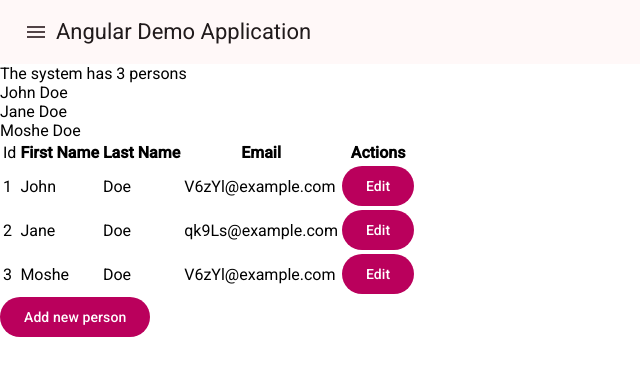
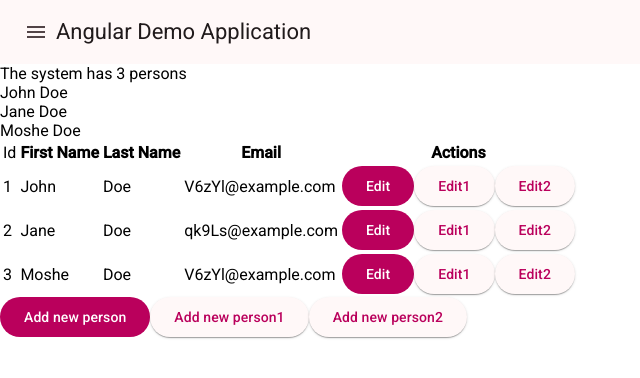
Before and after one commit to havababay/FrontendCourseExercises-2024-Semester1, an Angular app in the folder angular-demo/: page /persons-list in a window 1280 px wide. Shown: the top 378 px of the page, without its empty margins (0-640 px from the left). Built offline with nearby package versions, Linux system fonts and the light colour scheme.

Commit message:
Create links to multiple example forms

```diff
--- a/angular-demo/src/app/app.routes.ts
+++ b/angular-demo/src/app/app.routes.ts
@@ -18,6 +18,7 @@ export const routes: Routes = [
   { path: 'new-person', component: PersonFormComponent },
   { path: 'person/:id', component: PersonFormComponent },
   { path: 'new-person1', component: PersonForm1Component },
+  { path: 'person1/:id', component: PersonForm1Component },
   { path: 'new-person2', component: CreatePersonComponent },
   { path: 'person2/:id', component: EditPersonComponent },
 ];
--- a/angular-demo/src/app/forms-code-review/example1/person-form1/person-form1.component.ts
+++ b/angular-demo/src/app/forms-code-review/example1/person-form1/person-form1.component.ts
@@ -1,20 +1,38 @@
-import { Component, Input } from '@angular/core';
+import { Component, Input, OnInit } from '@angular/core';
 import { FormsModule } from '@angular/forms';
 import { MatButtonModule } from '@angular/material/button';
 import { MatFormFieldModule } from '@angular/material/form-field';
 import { MatInputModule } from '@angular/material/input';
 import { Person } from '../../../person-manage/model/person';
+import { CommonModule } from '@angular/common';
+import { PersonsService } from '../../../person-manage/persons.service';
 
 @Component({
   selector: 'app-person-form1',
-  imports: [FormsModule, MatButtonModule, MatFormFieldModule, MatInputModule],
+  imports: [FormsModule, MatButtonModule, MatFormFieldModule, MatInputModule, CommonModule],
   templateUrl: './person-form1.component.html',
   styleUrl: './person-form1.component.css',
 })
-export class PersonForm1Component {
+export class PersonForm1Component implements OnInit {
   newPerson: Person = new Person(0, '', '', '');
 
-  @Input() id = 0;
+  @Input() id = "0";
+
+  constructor(private personService : PersonsService){}
+
+  ngOnInit(): void {
+    console.log('Provided ID:', this.id);
+
+    if (this.id) {
+      let personFromService = this.personService.get(parseInt(this.id));
+      console.log('Person loaded:', this.newPerson);
+
+      if (personFromService) {
+        this.newPerson = personFromService;
+        console.log('Person loaded:', this.newPerson);
+      }
+    }
+  }
 
   onSubmitRegistration() {}
 }
--- a/angular-demo/src/app/forms-code-review/example2/create-person/create-person.component.html
+++ b/angular-demo/src/app/forms-code-review/example2/create-person/create-person.component.html
@@ -24,6 +24,7 @@
     @if (displayValidateEmail) {
       <mat-error>Email is required</mat-error>
     }
+    <br />
     <button mat-raised-button color="primary" (click)="createPerson(firstName.value, lastName.value, email.value)">Create</button>
   </form>
 </div>
--- a/angular-demo/src/app/forms-code-review/example2/create-person/create-person.component.ts
+++ b/angular-demo/src/app/forms-code-review/example2/create-person/create-person.component.ts
@@ -5,10 +5,11 @@ import { MatFormFieldModule } from '@angular/material/form-field';
 import { MatInputModule } from '@angular/material/input';
 import { PersonsService } from '../../../person-manage/persons.service';
 import { Router } from '@angular/router';
+import { CommonModule } from '@angular/common';
 
 @Component({
   selector: 'app-create-person',
-  imports: [MatFormFieldModule, MatInputModule, FormsModule, MatButtonModule],
+  imports: [MatFormFieldModule, MatInputModule, FormsModule, MatButtonModule, CommonModule],
   templateUrl: './create-person.component.html',
   styleUrl: './create-person.component.css',
 })
--- a/angular-demo/src/app/forms-code-review/example2/edit-person/edit-person.component.ts
+++ b/angular-demo/src/app/forms-code-review/example2/edit-person/edit-person.component.ts
@@ -3,10 +3,13 @@ import { PersonsService } from '../../../person-manage/persons.service';
 import { MatFormFieldModule } from '@angular/material/form-field';
 import { FormsModule } from '@angular/forms';
 import { Router } from '@angular/router';
+import { CommonModule } from '@angular/common';
+import { MatInputModule } from '@angular/material/input';
+import { MatButtonModule } from '@angular/material/button';
 
 @Component({
   selector: 'app-edit-person',
-  imports: [MatFormFieldModule, FormsModule],
+  imports: [MatFormFieldModule, MatInputModule,FormsModule, CommonModule, MatButtonModule],
   templateUrl: './edit-person.component.html',
   styleUrl: './edit-person.component.css'
 })
--- a/angular-demo/src/app/header/header.component.html
+++ b/angular-demo/src/app/header/header.component.html
@@ -3,6 +3,7 @@
     <mat-icon>menu</mat-icon>
   </button>
   <mat-menu #menu="matMenu">
+    <button mat-menu-item routerLink="/persons-list">Persons Management</button>
     <button mat-menu-item routerLink="/counter">Counter</button>
     <button mat-menu-item routerLink="/demo">Demo</button>
     <button mat-menu-item routerLink="/">Home</button>
--- a/angular-demo/src/app/person-manage/persons-list/persons-list.component.html
+++ b/angular-demo/src/app/person-manage/persons-list/persons-list.component.html
@@ -22,10 +22,20 @@
       <td>{{ person.email }}</td>
       <td>
         <button mat-flat-button color="primary" [routerLink]="['/person', person.id]">Edit</button>
+        <button mat-raised-button [routerLink]="['/person1', person.id]">Edit1</button>
+        <button mat-raised-button color="primary" [routerLink]="['/person2', person.id]">Edit2</button>
       </td>
     </tr>
   </tbody>
 </table>
+<div>
 <button mat-flat-button color="primary" routerLink="/new-person">
   Add new person
 </button>
+<button mat-raised-button color="primary" routerLink="/new-person1">
+  Add new person1
+</button>
+<button mat-raised-button color="primary" routerLink="/new-person2">
+  Add new person2
+</button>
+</div>
```
